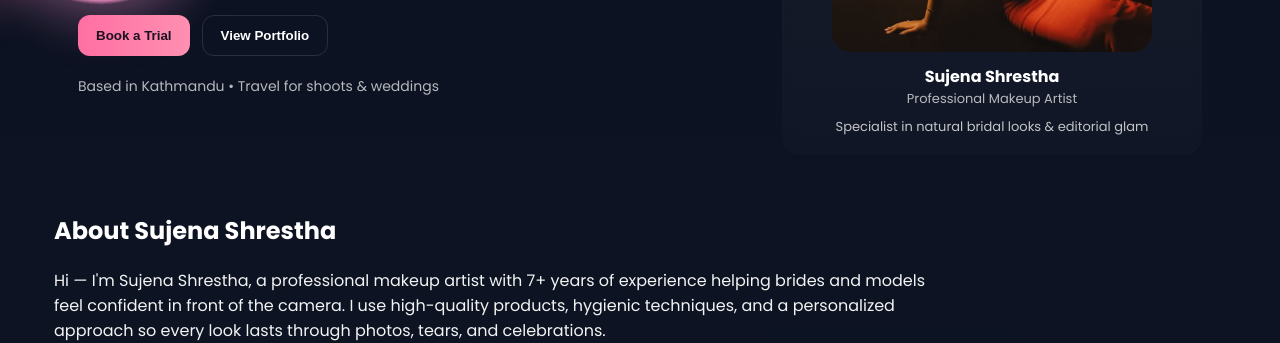
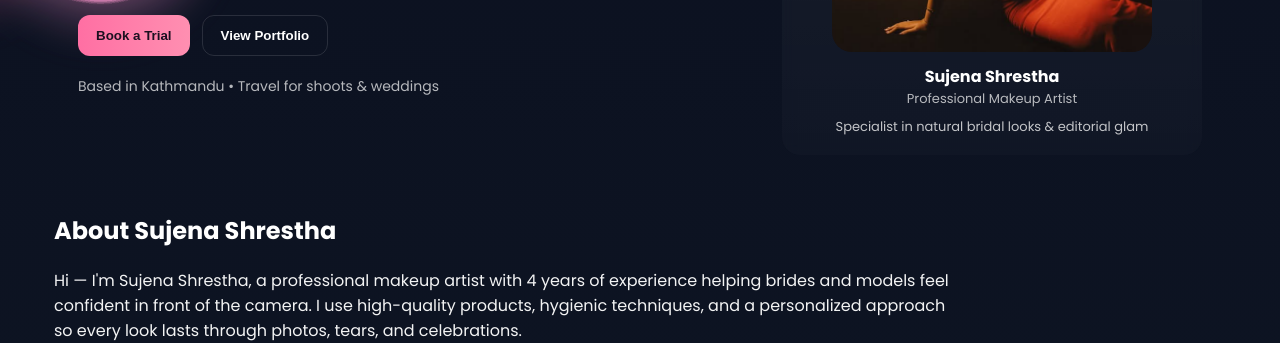
Before and after one commit to Shahil00099/blushbysuje, a plain HTML site: page index.html in a window 1280 px wide. Shown: the part 459-802 px from the top of the page. Drawn offline with Linux system fonts and the light colour scheme.

Commit message:
Update website

```diff
--- a/index.html
+++ b/index.html
@@ -196,7 +196,7 @@
 
       <section id="about" class="section" style="padding-top:10px">
         <h2 style="margin-top:0">About Sujena Shrestha</h2>
-        <p style="max-width:900px;opacity:0.95">Hi — I'm Sujena Shrestha, a professional makeup artist with 7+ years of experience helping brides and models feel confident in front of the camera. I use high-quality products, hygienic techniques, and a personalized approach so every look lasts through photos, tears, and celebrations.</p>
+        <p style="max-width:900px;opacity:0.95">Hi — I'm Sujena Shrestha, a professional makeup artist with 4 years of experience helping brides and models feel confident in front of the camera. I use high-quality products, hygienic techniques, and a personalized approach so every look lasts through photos, tears, and celebrations.</p>
       </section>
 
       <section id="services" class="section">
```
